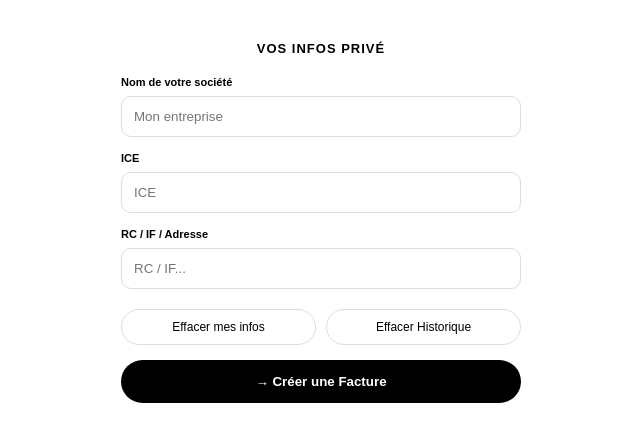
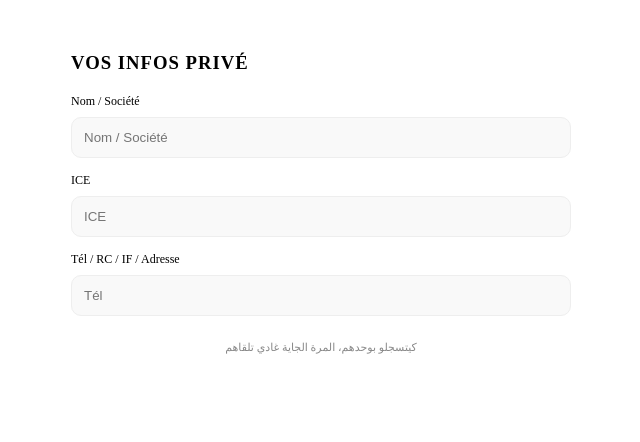
Before and after one commit to ilyassebenmouloud123-source/fucture-power, a Flask app: page / in a window 1280 px wide. Shown: the top 442 px of the page, without its empty margins (319-959 px from the left). Run offline with Flask 3, Linux system fonts and the light colour scheme.

Commit message:
Update form.html

```diff
--- a/templates/form.html
+++ b/templates/form.html
@@ -1,49 +1,26 @@
-<div style="max-width:400px; margin:auto; background:white; padding:20px; border-radius:20px; font-family:sans-serif;">
+<div style="max-width:500px; margin:auto; background:white; padding:25px; border-radius:20px;">
+  <h3 style="font-weight:bold; margin-bottom:20px; letter-spacing:1px;">VOS INFOS PRIVÉ</h3>
 
-  <h3 style="text-align:center; font-size:13px; font-weight:bold; margin-bottom:20px; letter-spacing:1px;">VOS INFOS PRIVÉ</h3>
+  <label style="font-size:12px;">Nom / Société</label>
+  <input type="text" id="company" placeholder="Nom / Société" style="width:100%; padding:12px; border:1px solid #eee; border-radius:10px; margin:8px 0 15px 0; background:#f9f9f9;">
 
-  <label style="font-size:11px; font-weight:bold;">Nom de votre société</label>
-  <input type="text" id="company" placeholder="Mon entreprise" style="width:100%; padding:12px; border-radius:10px; border:1px solid #ddd; margin:8px 0 15px 0;">
+  <label style="font-size:12px;">ICE</label>
+  <input type="text" id="ice" placeholder="ICE" style="width:100%; padding:12px; border:1px solid #eee; border-radius:10px; margin:8px 0 15px 0; background:#f9f9f9;">
 
-  <label style="font-size:11px; font-weight:bold;">ICE</label>
-  <input type="text" id="ice" placeholder="ICE" style="width:100%; padding:12px; border-radius:10px; border:1px solid #ddd; margin:8px 0 15px 0;">
+  <label style="font-size:12px;">Tél / RC / IF / Adresse</label>
+  <input type="text" id="tel" placeholder="Tél" style="width:100%; padding:12px; border:1px solid #eee; border-radius:10px; margin:8px 0 15px 0; background:#f9f9f9;">
 
-  <label style="font-size:11px; font-weight:bold;">RC / IF / Adresse</label>
-  <input type="text" id="rc" placeholder="RC / IF..." style="width:100%; padding:12px; border-radius:10px; border:1px solid #ddd; margin:8px 0 20px 0;">
-
-  <div style="display:flex; gap:10px; margin-bottom:15px;">
-    <button onclick="effacerInfos()" style="flex:1; padding:10px; border-radius:20px; border:1px solid #ddd; background:white; font-size:12px; cursor:pointer;">Effacer mes infos</button>
-    <button onclick="effacerHistorique()" style="flex:1; padding:10px; border-radius:20px; border:1px solid #ddd; background:white; font-size:12px; cursor:pointer;">Effacer Historique</button>
-  </div>
-
-  <button onclick="creerFacture()" style="width:100%; padding:14px; background:black; color:white; border-radius:25px; font-weight:bold; border:none; cursor:pointer;">→ Créer une Facture</button>
-
+  <p style="font-size:11px; color:#888; text-align:center; margin-top:10px;">كيتسجلو بوحدهم، المرة الجاية غادي تلقاهم</p>
 </div>
 
 <script>
-window.onload = function(){
-  document.getElementById('company').value = localStorage.getItem('facture_company') || '';
-  document.getElementById('ice').value = localStorage.getItem('facture_ice') || '';
-  document.getElementById('rc').value = localStorage.getItem('facture_rc') || '';
-}
-function creerFacture(){
-  localStorage.setItem('facture_company', document.getElementById('company').value);
-  localStorage.setItem('facture_ice', document.getElementById('ice').value);
-  localStorage.setItem('facture_rc', document.getElementById('rc').value);
-  window.location.href = "/";
-}
-function effacerInfos(){
-  if(confirm("مسح معلوماتك؟")){
-    localStorage.removeItem('facture_company');
-    localStorage.removeItem('facture_ice');
-    localStorage.removeItem('facture_rc');
-    document.getElementById('company').value='';
-    document.getElementById('ice').value='';
-    document.getElementById('rc').value='';
-  }
-}
-function effacerHistorique(){
-  localStorage.removeItem('historique_factures');
-  alert('Historique effacé');
-}
+// يعمّر المعلومات القديمة
+document.getElementById('company').value = localStorage.getItem('company') || '';
+document.getElementById('ice').value = localStorage.getItem('ice') || '';
+document.getElementById('tel').value = localStorage.getItem('tel') || '';
+
+// ملي كيكتب المقاول كيتسجلو بوحدهم بلا بوطونة
+document.getElementById('company').addEventListener('input', (e)=> localStorage.setItem('company', e.target.value));
+document.getElementById('ice').addEventListener('input', (e)=> localStorage.setItem('ice', e.target.value));
+document.getElementById('tel').addEventListener('input', (e)=> localStorage.setItem('tel', e.target.value));
 </script>
```
